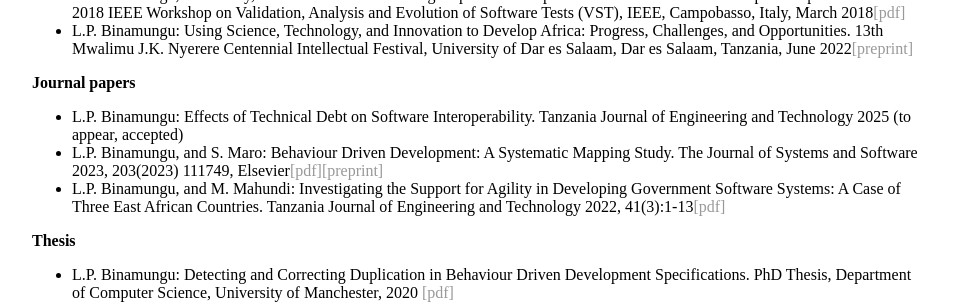
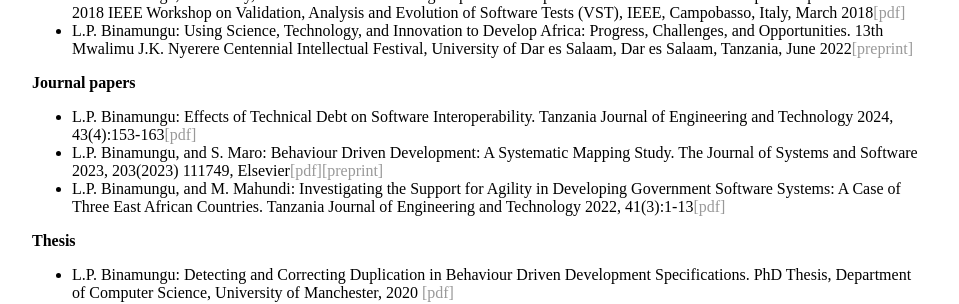
Before and after one commit to lepebina/lepebina.github.io, a Jekyll site: the page built from publications.html, in a window 1280 px wide. Shown: the part 635-939 px from the top of the page, without its empty margins (160-1119 px from the left). Built offline with Jekyll 4.4.1, drawn with Linux system fonts in a browser that asks for light colours.

Commit message:
Update publications.html

```diff
--- a/publications.html
+++ b/publications.html
@@ -23,7 +23,7 @@ title: Leonard Peter Binamungu
 
 	<b> Journal papers</b>
 	<ul>
-	     <li>L.P. Binamungu: Effects of Technical Debt on Software Interoperability. Tanzania Journal of Engineering and Technology 2025 (to appear, accepted)</li>
+	     <li>L.P. Binamungu: Effects of Technical Debt on Software Interoperability. Tanzania Journal of Engineering and Technology 2024, 43(4):153-163<a href="https://tjet.udsm.ac.tz/index.php/tjet/article/view/1147/817">[pdf]</a></li>
 		<li>L.P. Binamungu, and S. Maro: Behaviour Driven Development: A Systematic Mapping Study. The Journal of Systems and Software 2023, 203(2023) 111749, Elsevier<a href="https://www.sciencedirect.com/science/article/abs/pii/S0164121223001449">[pdf]</a><a href="https://arxiv.org/pdf/2305.05567.pdf">[preprint]</a></li>
 	     <li>L.P. Binamungu, and M. Mahundi: Investigating the Support for Agility in Developing Government Software Systems: A Case of Three East African Countries. Tanzania Journal of Engineering and Technology 2022, 41(3):1-13<a href="https://tjet.udsm.ac.tz/index.php/tjet/article/view/839/652">[pdf]</a></li>
 	</ul>
```
